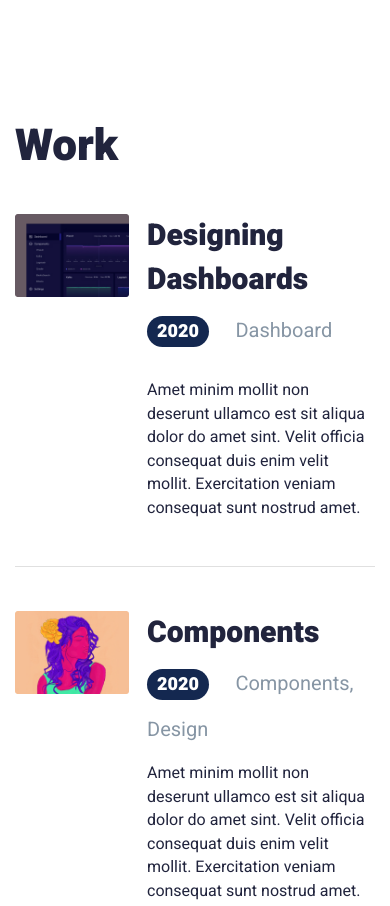
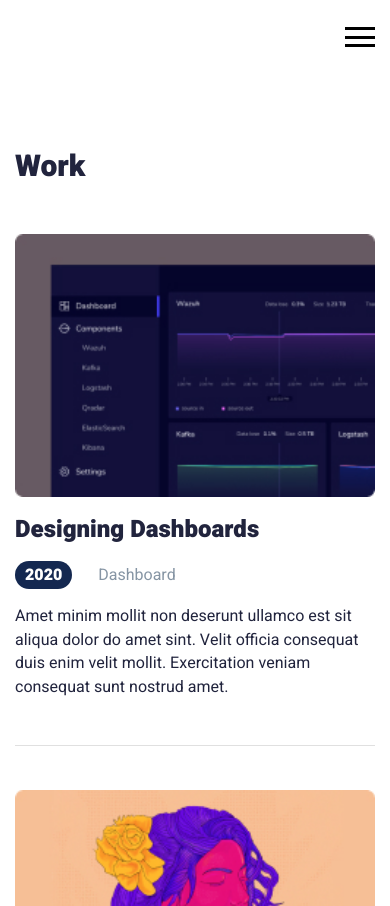
Before and after one commit to FedorLivshits/portfolioExampleWebsite-gulp-scss, a website: page app/work.html in a window 390 px wide. Shown: the top 906 px of the page. Drawn offline with Linux system fonts and the light colour scheme.

Commit message:
added adaptive for work page

```diff
--- a/app/scss/style.scss
+++ b/app/scss/style.scss
@@ -604,4 +604,34 @@
       padding-top: 17px;
     }
   }
+  .work {
+    &__title {
+      font-size: 30px;
+      line-height: 60px;
+    }
+
+    &__item {
+      display: flex;
+      flex-direction: column;
+    }
+
+    &__content-title {
+      font-size: 24px;
+      line-height: 30px;
+    }
+
+    &__content-info {
+      padding-bottom: 0;
+    }
+
+    &__date {
+      font-size: 16px;
+      line-height: 60px;
+    }
+
+    &__theme {
+      font-size: 16px;
+      line-height: 23px;
+    }
+  }
 }
--- a/app/work.html
+++ b/app/work.html
@@ -15,6 +15,9 @@
     <header class="header">
         <div class="header__container">
             <div class="header__inner">
+                <div class="header__burger">
+                    <span></span>
+                </div>
                 <nav class="header__menu">
                     <ul class="header__menu-list">
                         <li class="header__menu-item">
```
Also changed, not shown: app/css/style.min.css.
